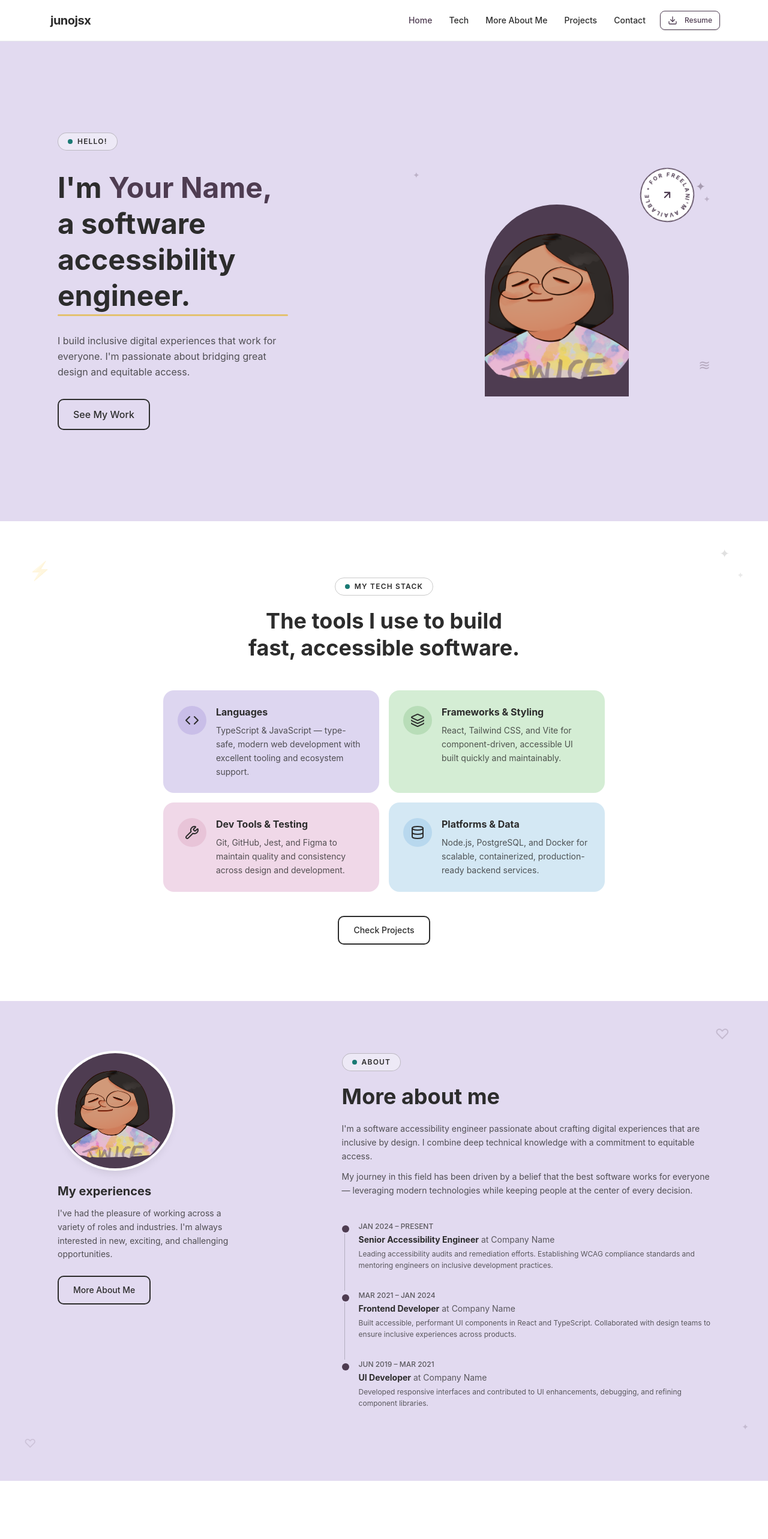
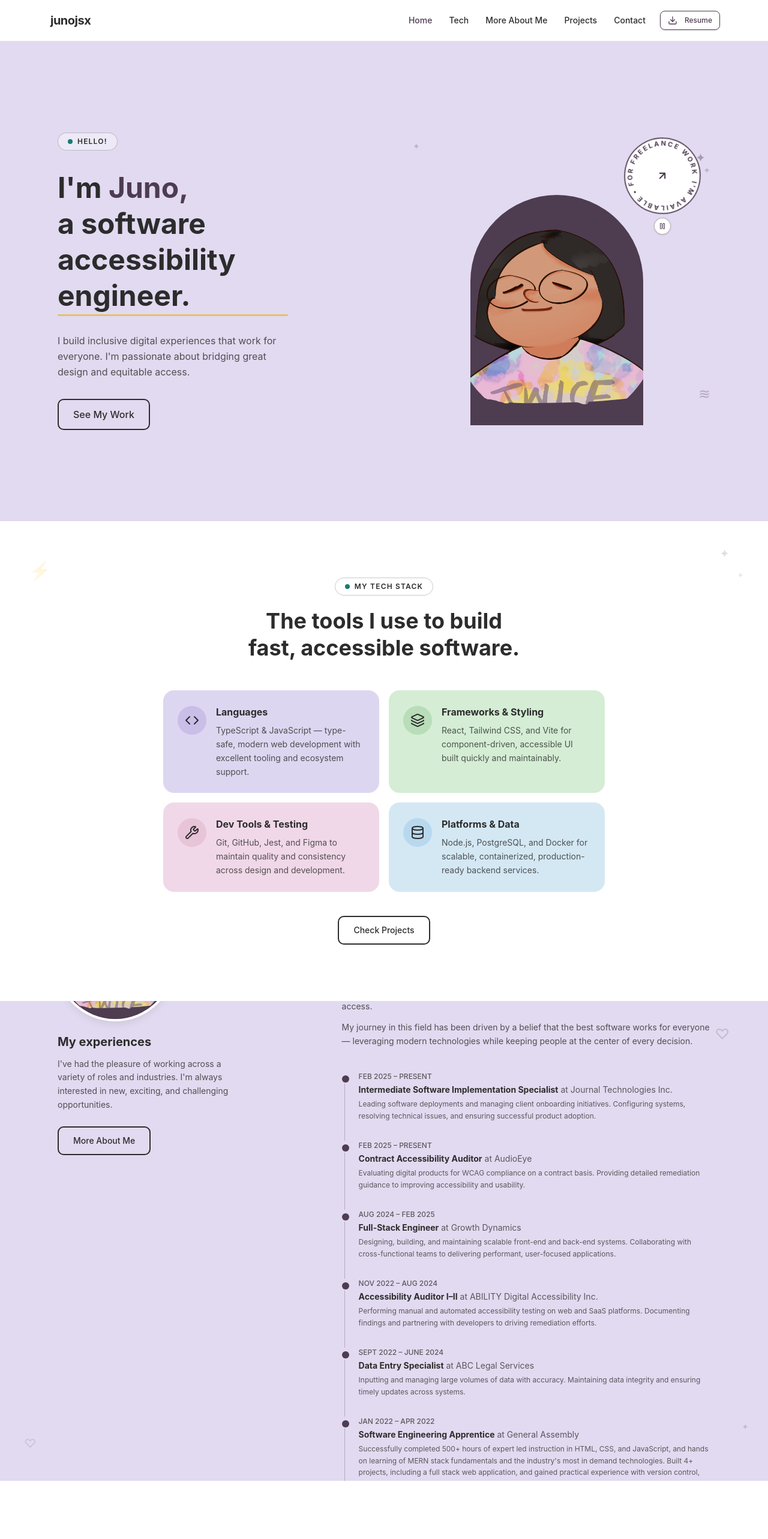
Before and after one commit to junojsx/junojsx, a React (Vite) app: page / in a window 1280 px wide. Shown: the top 2566 px of the page at 60% size. Built offline with nearby package versions, Linux system fonts and the light colour scheme.

Commit message:
fixing freelance badge

```diff
--- a/src/components/sections/Contact.tsx
+++ b/src/components/sections/Contact.tsx
@@ -7,19 +7,19 @@ import { Github, Linkedin, Mail, Send } from "lucide-react";
 
 const socialLinks = [
   {
-    href: "mailto:you@example.com",
-    label: "Send email to you@example.com",
+    href: "mailto:junojsx@gmail.com",
+    label: "Send email to junojsx@gmail.com",
     Icon: Mail,
     external: false,
   },
   {
-    href: "https://github.com/yourusername",
+    href: "https://github.com/junojsx",
     label: "GitHub profile (opens in new tab)",
     Icon: Github,
     external: true,
   },
   {
-    href: "https://linkedin.com/in/yourprofile",
+    href: "https://www.linkedin.com/in/justinaquino-dev/",
     label: "LinkedIn profile (opens in new tab)",
     Icon: Linkedin,
     external: true,
--- a/src/components/sections/Home.tsx
+++ b/src/components/sections/Home.tsx
@@ -1,4 +1,14 @@
-export default function AboutMe() {
+import { useState } from "react";
+import { Pause, Play } from "lucide-react";
+
+export default function Home() {
+  // Respect prefers-reduced-motion — start paused if the user prefers it
+  const [paused, setPaused] = useState(
+    () =>
+      typeof window !== "undefined" &&
+      window.matchMedia("(prefers-reduced-motion: reduce)").matches,
+  );
+
   return (
     <section
       id="home"
@@ -21,7 +31,7 @@ export default function AboutMe() {
             id="about-heading"
             className="text-4xl md:text-5xl font-bold text-dark-gray leading-tight mb-2"
           >
-            I'm <span className="text-deep-purple">Your Name,</span>
+            I'm <span className="text-deep-purple">Juno,</span>
             <br />
             a software
             <br />
@@ -50,10 +60,10 @@ export default function AboutMe() {
         </div>
 
         {/* Photo + decorations */}
-        <div className="relative flex justify-center items-end h-72 sm:h-96">
-          {/* Arch-shaped photo frame */}
+        <div className="relative flex justify-center items-end h-80 sm:h-[30rem]">
+          {/* Arch-shaped photo frame — larger than before */}
           <div
-            className="relative w-48 h-64 sm:w-60 sm:h-80 bg-deep-purple overflow-hidden"
+            className="relative w-56 h-72 sm:w-72 sm:h-96 bg-deep-purple overflow-hidden"
             style={{ borderRadius: "9999px 9999px 0 0" }}
             aria-hidden="true"
           >
@@ -61,8 +71,8 @@ export default function AboutMe() {
               src="justin.png"
               alt=""
               className="w-full h-full object-cover object-top"
-              width={240}
-              height={320}
+              width={288}
+              height={384}
               onError={(e) => {
                 const target = e.currentTarget;
                 target.style.display = "none";
@@ -75,26 +85,30 @@ export default function AboutMe() {
             />
           </div>
 
-          {/* Availability badge — spinning ring with sr-only text for AT */}
-          <div className="absolute top-0 right-2 sm:right-6 w-20 h-20 sm:w-24 sm:h-24">
+          {/* Availability badge — spinning ring with pause/play control */}
+          <div className="absolute top-0 right-2 sm:right-4">
+            <div className="relative w-28 h-28 sm:w-32 sm:h-32">
               <p className="sr-only">Available for freelance work</p>
               <svg
-              viewBox="0 0 100 100"
+                viewBox="0 0 110 110"
                 className="w-full h-full animate-spin"
-              style={{ animationDuration: "12s" }}
+                style={{
+                  animationDuration: "12s",
+                  animationPlayState: paused ? "paused" : "running",
+                }}
                 aria-hidden="true"
                 focusable="false"
               >
                 <defs>
                   <path
                     id="badge-circle"
-                  d="M50,50 m-32,0 a32,32 0 1,1 64,0 a32,32 0 1,1 -64,0"
+                    d="M55,55 m-43,0 a43,43 0 1,1 86,0 a43,43 0 1,1 -86,0"
                   />
                 </defs>
                 <circle
-                cx="50"
-                cy="50"
-                r="46"
+                  cx="55"
+                  cy="55"
+                  r="54"
                   fill="white"
                   stroke="#4E3C51"
                   strokeWidth="1.5"
@@ -106,10 +120,11 @@ export default function AboutMe() {
                   letterSpacing="2.2"
                 >
                   <textPath href="#badge-circle">
-                  I'M AVAILABLE • FOR FREELANCE •
+                    I'M AVAILABLE • FOR FREELANCE WORK •
                   </textPath>
                 </text>
               </svg>
+              {/* Arrow in center */}
               <div
                 className="absolute inset-0 flex items-center justify-center"
                 aria-hidden="true"
@@ -126,6 +141,36 @@ export default function AboutMe() {
                 >
                   <path d="M7 17L17 7M17 7H7M17 7V17" />
                 </svg>
+              </div>
+            </div>
+
+            {/* Pause / Play button — below the badge */}
+            <div className="flex justify-center mt-1.5">
+              <button
+                type="button"
+                onClick={() => setPaused((v) => !v)}
+                aria-label={
+                  paused
+                    ? "Play spinning badge animation"
+                    : "Pause spinning badge animation"
+                }
+                className="w-7 h-7 rounded-full bg-white border border-deep-purple/40
+                           flex items-center justify-center shadow-sm
+                           hover:bg-deep-purple hover:text-white hover:border-deep-purple
+                           transition-colors"
+              >
+                {paused ? (
+                  <Play
+                    className="w-3 h-3 text-deep-purple group-hover:text-white"
+                    aria-hidden="true"
+                  />
+                ) : (
+                  <Pause
+                    className="w-3 h-3 text-deep-purple group-hover:text-white"
+                    aria-hidden="true"
+                  />
+                )}
+              </button>
             </div>
           </div>
 
--- a/src/components/sections/MoreAboutMe.tsx
+++ b/src/components/sections/MoreAboutMe.tsx
@@ -1,24 +1,52 @@
 const experiences = [
   {
-    period: "JAN 2024 – PRESENT",
-    title: "Senior Accessibility Engineer",
-    company: "Company Name",
+    period: "FEB 2025 – PRESENT",
+    title: "Intermediate Software Implementation Specialist",
+    company: "Journal Technologies Inc.",
     description:
-      "Leading accessibility audits and remediation efforts. Establishing WCAG compliance standards and mentoring engineers on inclusive development practices.",
+      "Leading software deployments and managing client onboarding initiatives. Configuring systems, resolving technical issues, and ensuring successful product adoption.",
   },
   {
-    period: "MAR 2021 – JAN 2024",
-    title: "Frontend Developer",
-    company: "Company Name",
+    period: "FEB 2025 – PRESENT",
+    title: "Contract Accessibility Auditor",
+    company: "AudioEye",
     description:
-      "Built accessible, performant UI components in React and TypeScript. Collaborated with design teams to ensure inclusive experiences across products.",
+      "Evaluating digital products for WCAG compliance on a contract basis. Providing detailed remediation guidance to improving accessibility and usability.",
   },
   {
-    period: "JUN 2019 – MAR 2021",
-    title: "UI Developer",
-    company: "Company Name",
+    period: "AUG 2024 – FEB 2025",
+    title: "Full-Stack Engineer",
+    company: "Growth Dynamics",
     description:
-      "Developed responsive interfaces and contributed to UI enhancements, debugging, and refining component libraries.",
+      "Designing, building, and maintaining scalable front-end and back-end systems. Collaborating with cross-functional teams to delivering performant, user-focused applications.",
+  },
+  {
+    period: "NOV 2022 – AUG 2024",
+    title: "Accessibility Auditor I–II",
+    company: "ABILITY Digital Accessibility Inc.",
+    description:
+      "Performing manual and automated accessibility testing on web and SaaS platforms. Documenting findings and partnering with developers to driving remediation efforts.",
+  },
+  {
+    period: "SEPT 2022 – JUNE 2024",
+    title: "Data Entry Specialist",
+    company: "ABC Legal Services",
+    description:
+      "Inputting and managing large volumes of data with accuracy. Maintaining data integrity and ensuring timely updates across systems.",
+  },
+  {
+    period: "JAN 2022 – APR 2022",
+    title: "Software Engineering Apprentice",
+    company: "General Assembly",
+    description:
+      "Successfully completed 500+ hours of expert led instruction in HTML, CSS, and JavaScript, and hands on learning of MERN stack fundamentals and the industry's most in demand technologies. Built 4+ projects, including a full stack web application, and gained practical experience with version control, testing, and deployment best practices.",
+  },
+  {
+    period: "JUN 2014 – DEC 2022",
+    title: "Sous Chef",
+    company: "Ebaes Restaurant",
+    description:
+      "Supporting the head chef in daily kitchen operations. Overseeing food preparation, quality control, and team coordination. Ensuring a high standard of culinary excellence and efficient service.",
   },
 ];
 
```
Lines whose indentation alone changed are shown as unchanged.
